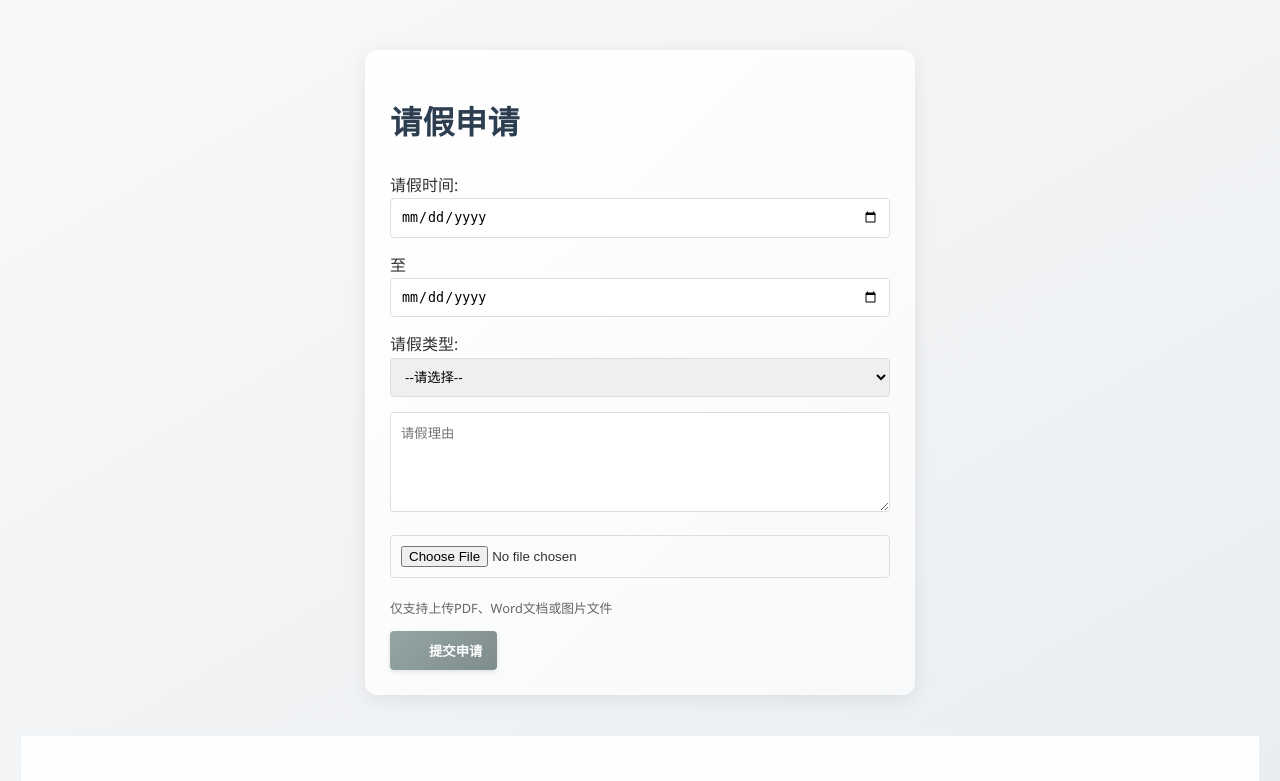
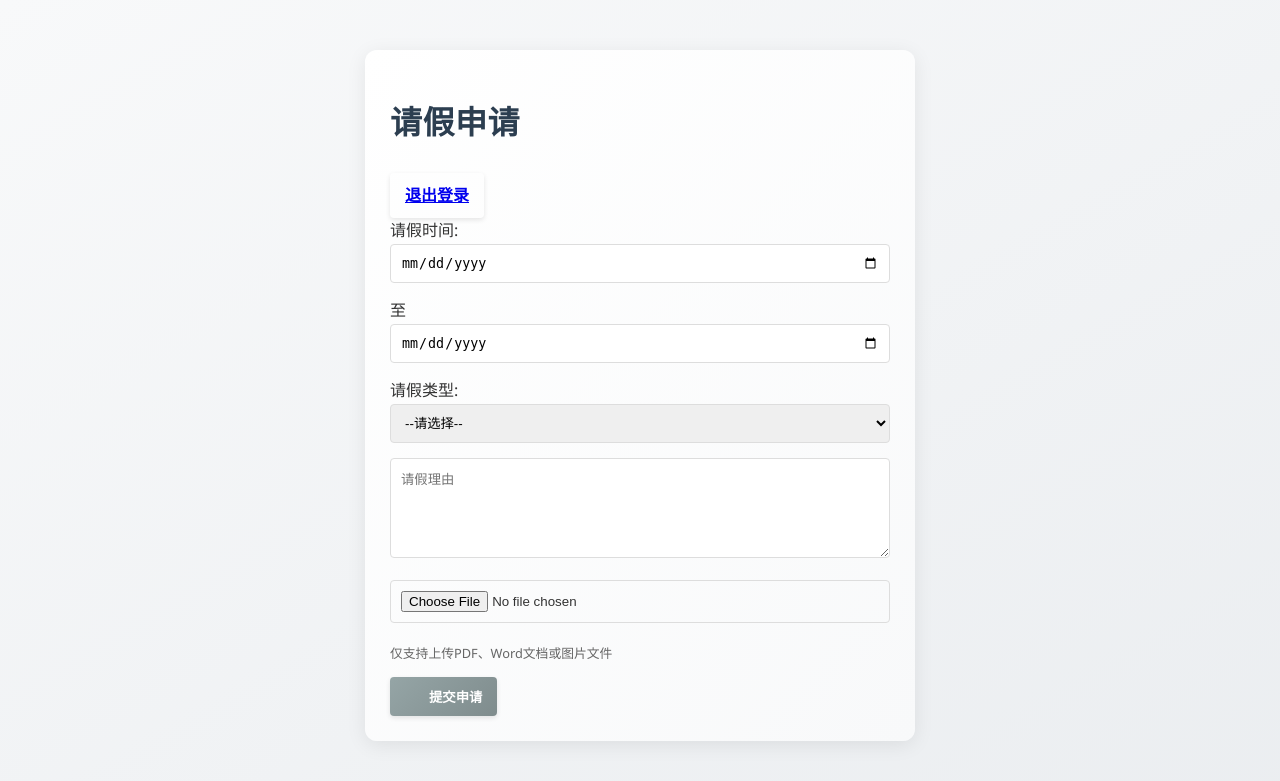
Before and after one commit to GZXai/Student-Leave-Management-System, a Flask app: page /student in a window 1280 px wide. Shown: the top 781 px of the page. Run offline with Flask 3, Linux system fonts and the light colour scheme; the visitor is signed in with stand-in values (Sample User, id 1); some libraries are stand-ins or nearby versions.

Commit message:
添加退出登陆按键

```diff
--- a/templates/student.html
+++ b/templates/student.html
@@ -8,6 +8,9 @@
 <body>
     <div class="form-container">
         <h1>请假申请</h1>
+        <div class="action-buttons">
+            <a href="/logout" class="logout-btn">退出登录</a>
+        </div>
         <form method="post" enctype="multipart/form-data">
             <input type="hidden" name="csrf_token" value="{{ csrf_token() }}">
             <div class="form-group">
```
